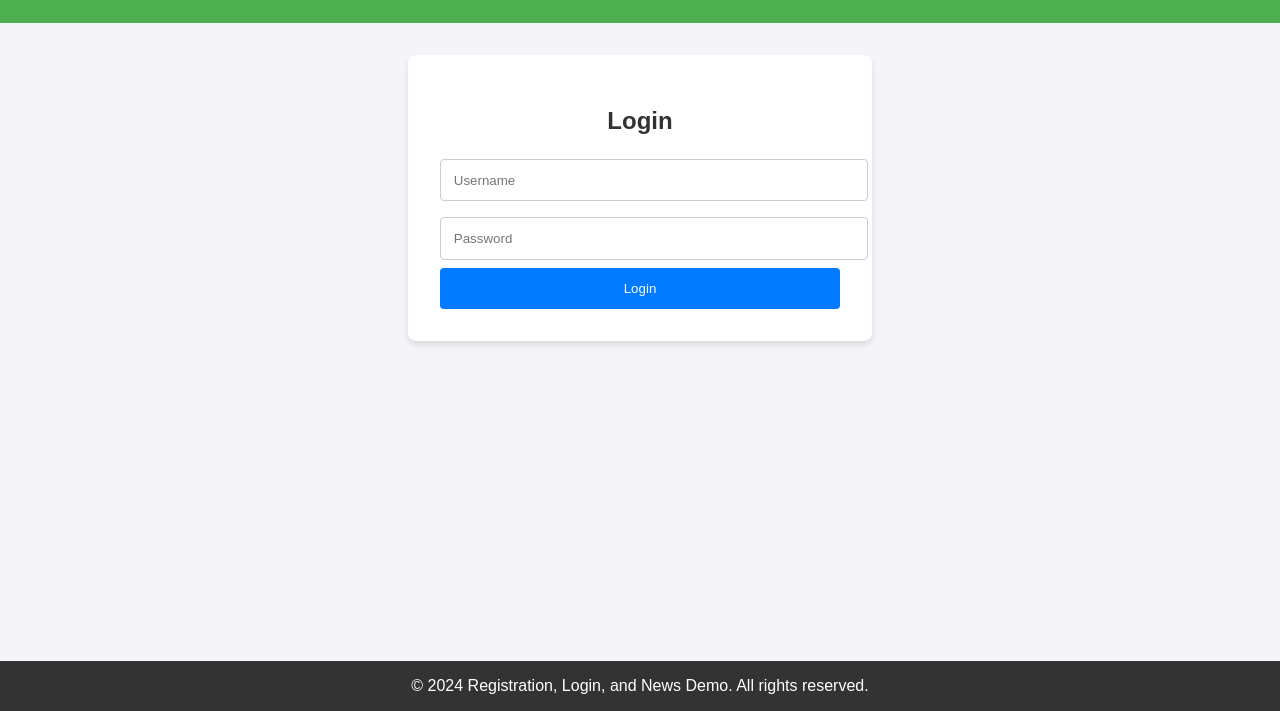
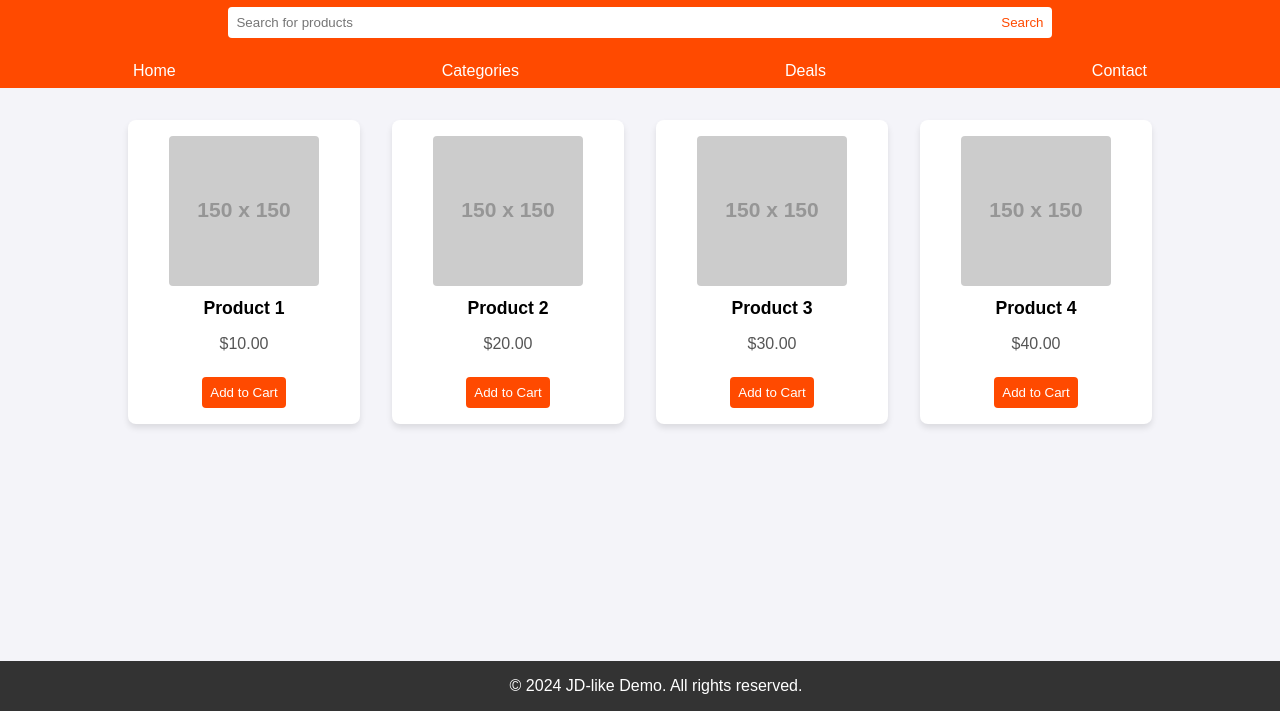
Before and after one commit to sunqq/www, a plain HTML site: page index.html in a window 1280 px wide. Shown: the part 89-800 px from the top of the page. Drawn offline with Linux system fonts and the light colour scheme; placeholder pictures from the web are drawn by us.

Commit message:
web view

```diff
--- a/index.html
+++ b/index.html
@@ -4,7 +4,7 @@
 <head>
     <meta charset="UTF-8">
     <meta name="viewport" content="width=device-width, initial-scale=1.0">
-    <title>Registration, Login, and News Demo</title>
+    <title>JD-like Webpage Demo</title>
     <style>
         body {
             font-family: Arial, sans-serif;
@@ -13,68 +13,88 @@
             background-color: #f4f4f9;
         }
         header {
-            background-color: #4CAF50;
+            background-color: #FF4A00;
             color: white;
-            padding: 1rem 0;
+            padding: 1rem;
             text-align: center;
         }
+        header .search-bar {
+            margin-top: 1rem;
+            display: flex;
+            justify-content: center;
+        }
+        header .search-bar input {
+            width: 60%;
+            padding: 0.5rem;
+            border: none;
+            border-radius: 4px 0 0 4px;
+        }
+        header .search-bar button {
+            padding: 0.5rem;
+            background-color: white;
+            border: none;
+            border-radius: 0 4px 4px 0;
+            cursor: pointer;
+            color: #FF4A00;
+        }
+        nav {
+            display: flex;
+            justify-content: space-around;
+            background-color: #FF4A00;
+            padding: 0.5rem 0;
+        }
+        nav a {
+            color: white;
+            text-decoration: none;
+            font-size: 1rem;
+        }
+        nav a:hover {
+            text-decoration: underline;
+        }
         main {
-            padding: 2rem;
+            padding: 1rem;
+            display: flex;
+            flex-wrap: wrap;
+            justify-content: center;
+        }
+        .product {
+            background: white;
+            margin: 1rem;
+            padding: 1rem;
+            border-radius: 8px;
+            box-shadow: 0 4px 6px rgba(0, 0, 0, 0.1);
+            width: 200px;
             text-align: center;
         }
-        .form-container {
-            max-width: 400px;
-            margin: 0 auto;
-            background: white;
-            padding: 2rem;
-            border-radius: 8px;
-            box-shadow: 0 4px 6px rgba(0, 0, 0, 0.1);
-        }
-        .form-container h2 {
-            margin-bottom: 1rem;
-            color: #333;
-        }
-        .form-container input {
-            width: 100%;
-            padding: 0.8rem;
-            margin: 0.5rem 0;
-            border: 1px solid #ccc;
+        .product img {
+            max-width: 100%;
+            height: auto;
             border-radius: 4px;
         }
-        .form-container button {
-            width: 100%;
-            padding: 0.8rem;
+        .product h3 {
+            margin: 0.5rem 0;
+            font-size: 1.1rem;
+        }
+        .product p {
+            color: #555;
+        }
+        .product button {
+            margin-top: 0.5rem;
+            padding: 0.5rem;
+            background-color: #FF4A00;
             color: white;
-            background-color: #007BFF;
             border: none;
             border-radius: 4px;
             cursor: pointer;
         }
-        .form-container button:hover {
-            background-color: #0056b3;
-        }
-        .news-container {
-            max-width: 600px;
-            margin: 2rem auto;
-            background: white;
-            padding: 2rem;
-            border-radius: 8px;
-            box-shadow: 0 4px 6px rgba(0, 0, 0, 0.1);
-            display: none;
-        }
-        .news-container h2 {
-            margin-bottom: 1rem;
-        }
-        .news-item {
-            margin-bottom: 1rem;
-            border-bottom: 1px solid #ccc;
-            padding-bottom: 1rem;
+        .product button:hover {
+            background-color: #E03E00;
         }
         footer {
             background-color: #333;
             color: white;
             text-align: center;
-            padding: 1rem 0;
+            padding: 1rem;
             position: fixed;
             bottom: 0;
             width: 100%;
@@ -83,53 +103,50 @@
 </head>
 <body>
     <header>
-        <h1>Registration, Login, and News Demo</h1>
+        <h1>JD-like Webpage Demo</h1>
+        <div class="search-bar">
+            <input type="text" placeholder="Search for products">
+            <button>Search</button>
+        </div>
     </header>
+    <nav>
+        <a href="#">Home</a>
+        <a href="#">Categories</a>
+        <a href="#">Deals</a>
+        <a href="#">Contact</a>
+    </nav>
     <main>
-        <div class="form-container" id="loginSection">
-            <h2>Login</h2>
-            <form id="loginForm">
-                <input type="text" id="username" placeholder="Username" required>
-                <input type="password" id="password" placeholder="Password" required>
-                <button type="button" onclick="loginUser()">Login</button>
-            </form>
+        <div class="product">
+            <img src="https://via.placeholder.com/150" alt="Product Image">
+            <h3>Product 1</h3>
+            <p>$10.00</p>
+            <button>Add to Cart</button>
         </div>
-        <div class="news-container" id="newsSection">
-            <h2>News</h2>
-            <div class="news-item">
-                <h3>News Title 1</h3>
-                <p>This is the content of the first news item.</p>
-            </div>
-            <div class="news-item">
-                <h3>News Title 2</h3>
-                <p>This is the content of the second news item.</p>
-            </div>
-            <div class="news-item">
-                <h3>News Title 3</h3>
-                <p>This is the content of the third news item.</p>
-            </div>
+        <div class="product">
+            <img src="https://via.placeholder.com/150" alt="Product Image">
+            <h3>Product 2</h3>
+            <p>$20.00</p>
+            <button>Add to Cart</button>
+        </div>
+        <div class="product">
+            <img src="https://via.placeholder.com/150" alt="Product Image">
+            <h3>Product 3</h3>
+            <p>$30.00</p>
+            <button>Add to Cart</button>
+        </div>
+        <div class="product">
+            <img src="https://via.placeholder.com/150" alt="Product Image">
+            <h3>Product 4</h3>
+            <p>$40.00</p>
+            <button>Add to Cart</button>
         </div>
     </main>
     <footer>
-        &copy; 2024 Registration, Login, and News Demo. All rights reserved.
+        &copy; 2024 JD-like Demo. All rights reserved.
     </footer>
-
-    <script>
-        function loginUser() {
-            const username = document.getElementById('username').value;
-            const password = document.getElementById('password').value;
-
-            if (username === 'user' && password === 'password') {
-                alert('Login successful!');
-                document.getElementById('loginSection').style.display = 'none';
-                document.getElementById('newsSection').style.display = 'block';
-            } else {
-                alert('Invalid credentials. Please try again.');
-            }
-        }
-    </script>
 </body>
 </html>
+
 
 
 
```
